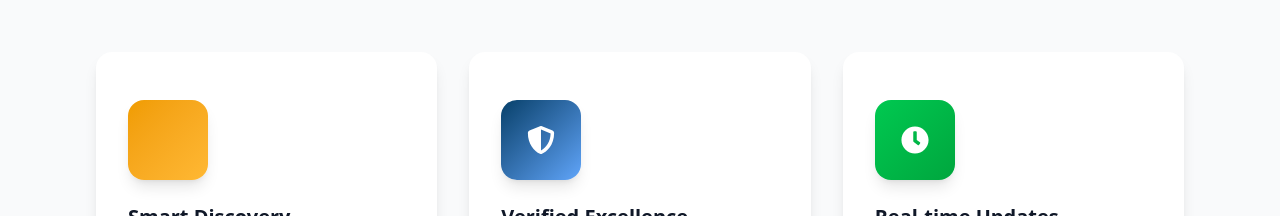
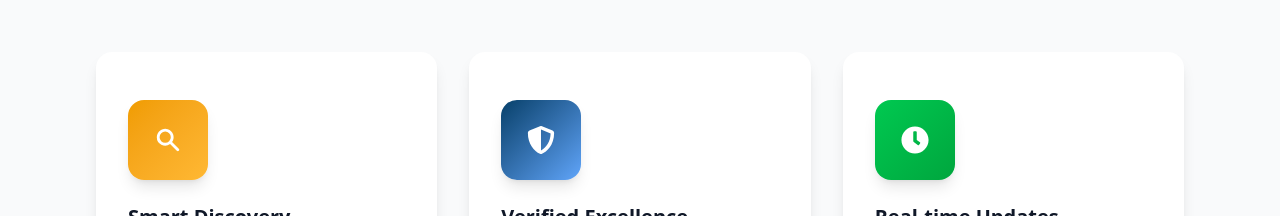
Before and after one commit to Solvit-Africa-Training-Center/InzoziSchool_Frontend, a React (Vite) app: page / in a window 1280 px wide. Shown: the part 2240-2456 px from the top of the page. Built offline with nearby package versions, Linux system fonts and the light colour scheme.

Commit message:
changed icon

```diff
--- a/src/Components/WhyChooseInzoziSection.tsx
+++ b/src/Components/WhyChooseInzoziSection.tsx
@@ -1,17 +1,19 @@
 import React from 'react';
-import {HiOutlineUser } from 'react-icons/hi';
+import {HiOutlineUser,HiSearch } from 'react-icons/hi';
 import {
   FaShieldAlt,
   FaClock,
   FaUsers,
   FaMapMarkerAlt,
   FaStar,
+
 } from 'react-icons/fa';
 import FeatureBenefitCard from './cards/FeatureBenefitCard';
 
 const WhyChooseInzoziSection: React.FC = () => {
   const features = [
     {
+      icon: <HiSearch className="w-7 h-7" />,
       title: 'Smart Discovery',
       description:
         'AI-powered search that learns your preferences and finds schools that truly match your needs.',
```
